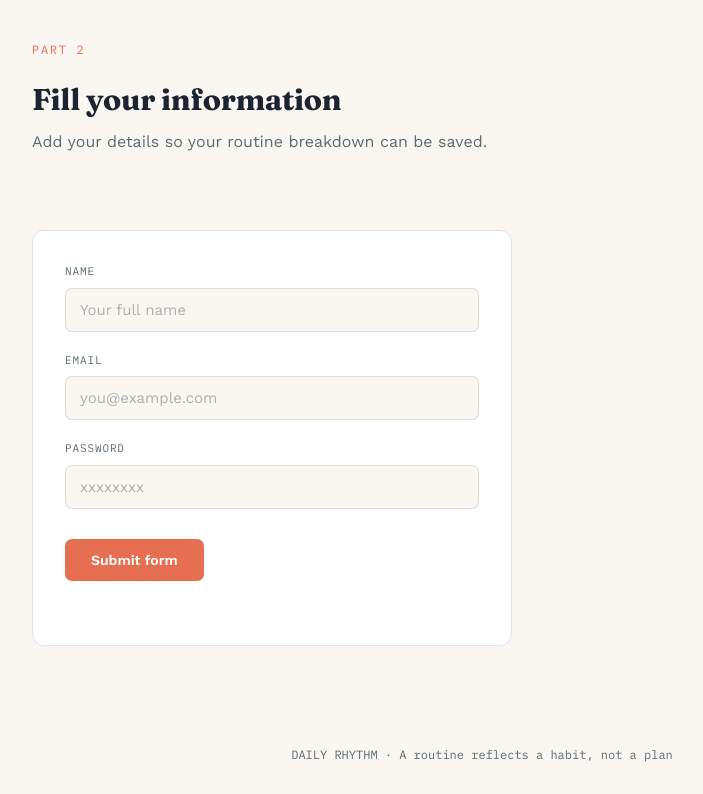
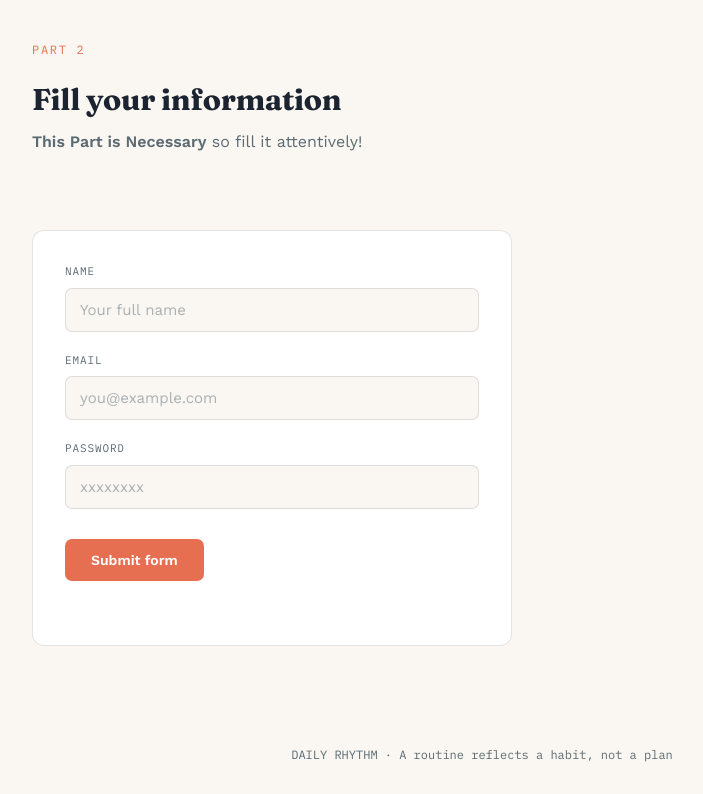
Before and after one commit to hackingerror4044/daily-rhythm, a website: page index.html in a window 1280 px wide. Shown: the part 2265-3059 px from the top of the page, without its empty margins (158-861 px from the left). Drawn offline with nearby package versions, Linux system fonts and the light colour scheme.

Commit message:
Update index.html

```diff
--- a/index.html
+++ b/index.html
@@ -274,7 +274,7 @@
         <div class="section-head" style="margin-top:14px;">
           <div class="eyebrow">Part 2</div>
           <h2>Fill your information</h2>
-          <p>Add your details so your routine breakdown can be saved.</p>
+          <p><strong>This Part is Necessary</strong> so fill it attentively!</p>
         </div>
 
         <div class="form-card">
```
